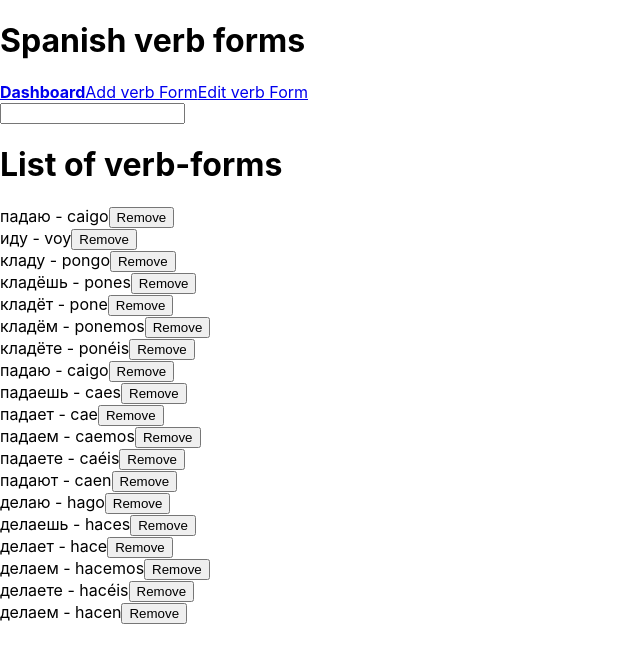
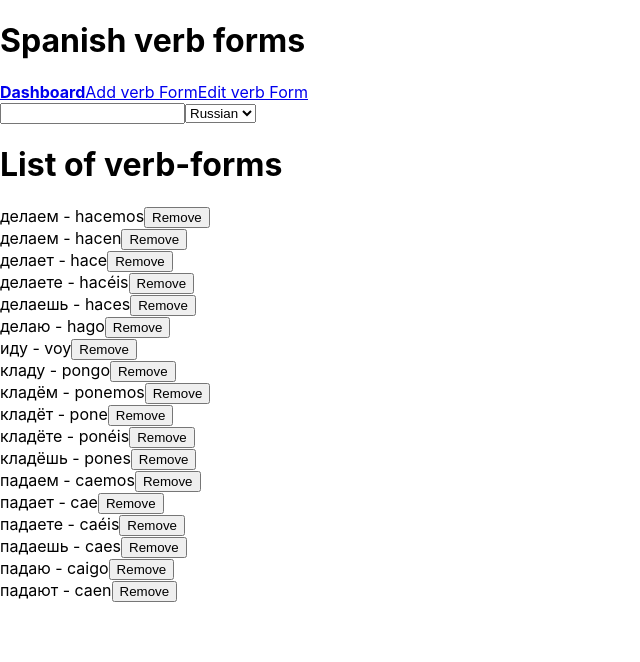
Before and after one commit to igoryen/dragonfruit, a React (Create React App) app: page / in a window 1280 px wide. Shown: the top 662 px of the page, without its empty margins (0-640 px from the left). Built offline with nearby package versions, Linux system fonts and the light colour scheme.

Commit message:
Can sort and search verbforms by Rus and Spa

```diff
--- a/src/components/VerbformListFilters.js
+++ b/src/components/VerbformListFilters.js
@@ -1,6 +1,6 @@
 import React from 'react'
 import { connect } from 'react-redux'
-import { setTextFilter } from '../actions/filters'
+import { setTextFilter, sortByRussian, sortBySpanish } from '../actions/filters'
 
 const VerbformListFilters = (props) => (
     <div>
@@ -11,6 +11,19 @@ const VerbformListFilters = (props) => (
                 props.dispatch( setTextFilter(e.target.value) )
             }}
         />
+        <select
+            value={props.filters.sortBy}
+            onChange={ (e) => {
+                if (e.target.value === 'rus') {
+                    props.dispatch( sortByRussian() )
+                } else if (e.target.value === 'spa') {
+                    props.dispatch( sortBySpanish() )
+                }
+            }}
+        >
+            <option value="rus">Russian</option>
+            <option value="spa">Spanish</option>
+        </select>
     </div>
 )
 
--- a/src/index.js
+++ b/src/index.js
@@ -13,7 +13,6 @@ import AppRouter from './routers/AppRouter';
 
 const store = configureStore()
 
-store.dispatch(addVerbform({ spa: 'caigo', rus: 'падаю' }))
 store.dispatch(addVerbform({ spa: 'voy', rus: 'иду' }))
 store.dispatch(addVerbform({ spa: 'pongo', rus: 'кладу'}))
 store.dispatch(addVerbform({ spa: 'pones', rus: 'кладёшь'}))
--- a/src/reducers/filters.js
+++ b/src/reducers/filters.js
@@ -2,7 +2,7 @@
 
 const filtersReducerDefaultState = {
     text: '',
-    sortBy: 'spa'
+    sortBy: 'rus'
 }
 
 export default ( state = filtersReducerDefaultState, action ) => {
@@ -12,7 +12,7 @@ export default ( state = filtersReducerDefaultState, action ) => {
                 ...state,
                 text: action.text
             }
-        case 'SORT_BY SPANISH':
+        case 'SORT_BY_SPANISH':
             return {
                 ...state,
                 sortBy: 'spa'
--- a/src/selectors/verbforms.js
+++ b/src/selectors/verbforms.js
@@ -2,16 +2,20 @@
 
 export default (verbforms, { text, sortBy }) => {
     return verbforms.filter( (verbform) => {
-        const textMatch = verbform.rus.toLowerCase().includes(text.toLowerCase())
+        console.log('sortBy', sortBy)
+        let textMatch = ''
+        if (sortBy === 'rus') {
+            textMatch = verbform.rus.toLowerCase().includes(text.toLowerCase())
+        } else if (sortBy === 'spa') {
+            textMatch = verbform.spa.toLowerCase().includes(text.toLowerCase())
+        }
 
         return textMatch
+    }).sort( (a, b) => {
+        if (sortBy === 'rus') {
+            return a.rus < b.rus ? -1 : 1
+        } else if (sortBy === 'spa') {
+            return a.spa < b.spa ? -1 : 1
+        }
     })
 }
-
-// }).sort( (a, b) => {
-//     if (sortBy === 'rus') {
-//         return a.rus < b.rus ? 1 : -1
-//     } else if (sortBy === 'spa') {
-//         return a.spa < b.spa ? 1 : -1
-//     }
-// })
```
